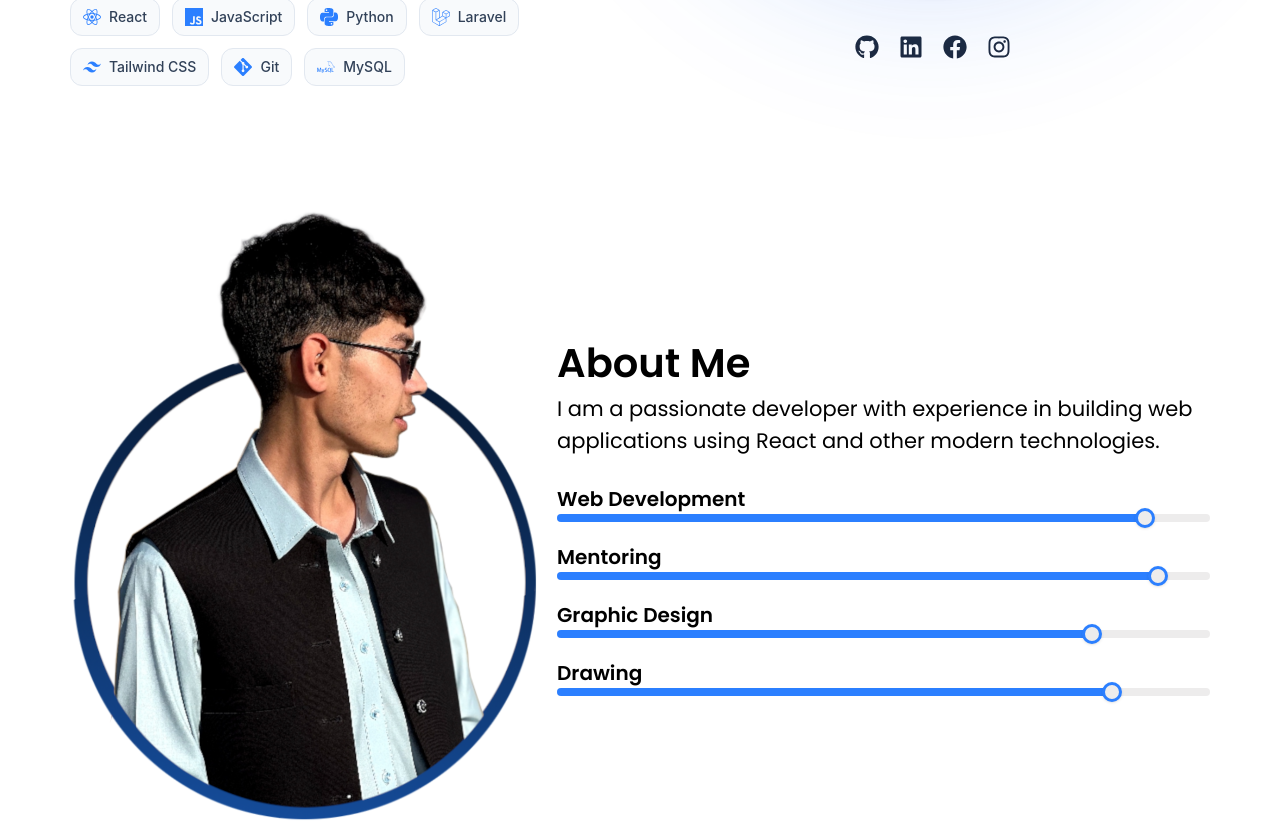
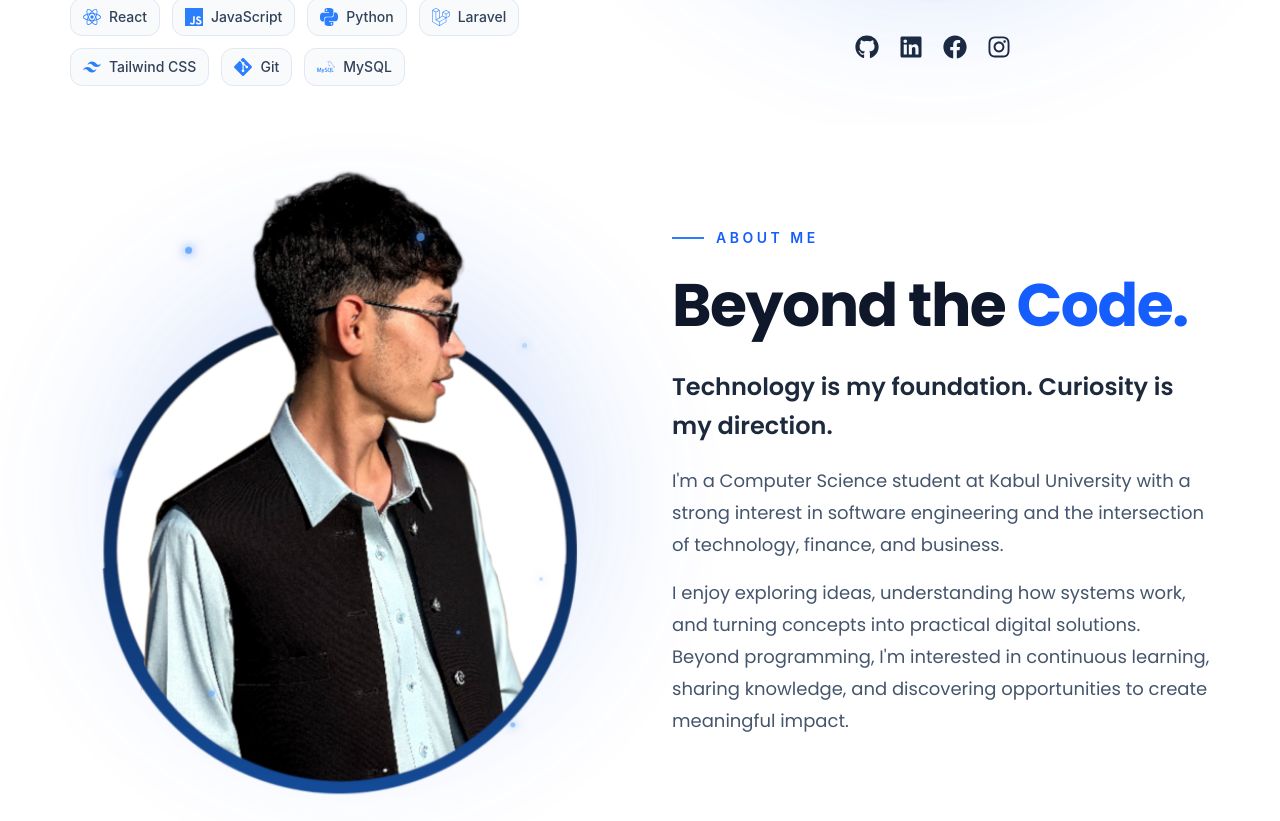
Before and after one commit to amirhussainnaweed/portfolio, a React (Vite) app: page / in a window 1280 px wide. Shown: the part 800-1621 px from the top of the page. Built offline with nearby package versions, Linux system fonts and the light colour scheme; a web font is replaced by a local one.

Commit message:
worked on about me section

```diff
--- a/src/App.css
+++ b/src/App.css
@@ -383,3 +383,199 @@ body {
   0%, 100% { transform: translate(0, 0); }
   50% { transform: translate(12px, 25px); }
 }
+
+/* About Me section */
+.aboutSection {
+  @apply bg-white text-slate-900 transition-colors duration-300;
+}
+
+.dark .aboutSection {
+  @apply bg-black text-white;
+}
+
+/* Small ABOUT ME label */
+.aboutEyebrow {
+  @apply text-blue-600 text-sm font-semibold tracking-[0.25em];
+}
+
+.dark .aboutEyebrow {
+  @apply text-blue-400;
+}
+
+.aboutEyebrowLine {
+  @apply h-[2px] w-8 bg-blue-500;
+}
+
+/* Main heading */
+.aboutHeading {
+  @apply text-slate-900;
+}
+
+.dark .aboutHeading {
+  @apply text-white;
+}
+
+.aboutHeadingAccent {
+  @apply text-blue-600;
+}
+
+.dark .aboutHeadingAccent {
+  @apply text-blue-400;
+}
+
+/* Subtitle */
+.aboutSubtitle {
+  @apply text-slate-800;
+}
+
+.dark .aboutSubtitle {
+  @apply text-slate-100;
+}
+
+/* Description */
+.aboutDescription {
+  @apply text-slate-600;
+}
+
+.dark .aboutDescription {
+  @apply text-slate-300;
+}
+
+/* About Me portrait */
+.aboutPortrait {
+  position: relative;
+  isolation: isolate;
+}
+
+.aboutPortraitGlow {
+  position: absolute;
+  top: 50%;
+  left: 50%;
+  z-index: 0;
+  width: 115%;
+  aspect-ratio: 1;
+  border-radius: 50%;
+  background: radial-gradient(
+    circle,
+    rgba(59, 130, 246, 0.38) 0%,
+    rgba(37, 99, 235, 0.24) 35%,
+    rgba(37, 99, 235, 0.12) 55%,
+    transparent 75%
+  );
+  filter: blur(65px);
+  transform: translate(-50%, -50%);
+  animation: aboutGlowPulse 6s ease-in-out infinite;
+}
+
+.dark .aboutPortraitGlow {
+  background: radial-gradient(
+    circle,
+    rgba(59, 130, 246, 0.48) 0%,
+    rgba(37, 99, 235, 0.3) 35%,
+    rgba(37, 99, 235, 0.15) 55%,
+    transparent 75%
+  );
+}
+
+/* Glow animation */
+@keyframes aboutGlowPulse {
+  0%, 100% {
+    opacity: 0.65;
+    scale: 0.92;
+  }
+
+  50% {
+    opacity: 1;
+    scale: 1.08;
+  }
+}
+
+/* About Me floating particles */
+.aboutParticle {
+  position: absolute;
+  z-index: 20;
+  border-radius: 50%;
+  background: #60a5fa;
+  box-shadow:
+    0 0 8px rgba(59, 130, 246, 0.8),
+    0 0 18px rgba(59, 130, 246, 0.5);
+  pointer-events: none;
+}
+
+/* Particle sizes and positions */
+.aboutParticleOne {
+  width: 7px;
+  height: 7px;
+  top: 15%;
+  left: 20%;
+  animation: aboutParticleFloat 5s ease-in-out infinite;
+}
+
+.aboutParticleTwo {
+  width: 5px;
+  height: 5px;
+  top: 28%;
+  right: 15%;
+  animation: aboutParticleFloat 6s ease-in-out infinite 1s;
+}
+
+.aboutParticleThree {
+  width: 9px;
+  height: 9px;
+  top: 48%;
+  left: 8%;
+  animation: aboutParticleFloat 7s ease-in-out infinite 0.5s;
+}
+
+.aboutParticleFour {
+  width: 4px;
+  height: 4px;
+  top: 65%;
+  right: 12%;
+  animation: aboutParticleFloat 5.5s ease-in-out infinite 1.5s;
+}
+
+.aboutParticleFive {
+  width: 6px;
+  height: 6px;
+  bottom: 15%;
+  left: 25%;
+  animation: aboutParticleFloat 6.5s ease-in-out infinite 2s;
+}
+
+.aboutParticleSix {
+  width: 4px;
+  height: 4px;
+  bottom: 25%;
+  right: 28%;
+  animation: aboutParticleFloat 5s ease-in-out infinite 0.8s;
+}
+
+.aboutParticleSeven {
+  width: 8px;
+  height: 8px;
+  top: 12%;
+  right: 35%;
+  animation: aboutParticleFloat 7s ease-in-out infinite 1.8s;
+}
+
+.aboutParticleEight {
+  width: 5px;
+  height: 5px;
+  bottom: 10%;
+  right: 18%;
+  animation: aboutParticleFloat 6s ease-in-out infinite 2.5s;
+}
+
+/* Gentle floating and fading */
+@keyframes aboutParticleFloat {
+  0%, 100% {
+    transform: translate3d(0, 0, 0);
+    opacity: 0.35;
+  }
+
+  50% {
+    transform: translate3d(8px, -16px, 0);
+    opacity: 1;
+  }
+}
--- a/src/sections/AboutMe.jsx
+++ b/src/sections/AboutMe.jsx
@@ -1,106 +1,80 @@
 import React from "react";
 import { motion } from "framer-motion";
 
-const skills = [
-  { name: "Web Development", value: 90 },
-  { name: "Mentoring", value: 92 },
-  { name: "Graphic Design", value: 82 },
-  { name: "Drawing", value: 85 },
-];
-
 const AboutMe = () => {
   return (
-    <div className="mt-10 responsive flex flex-col lg:flex-row lg:justify-between items-center sectionDark">
-      <div className="lg:hidden">
-        <h2 className="font-semibold leading-[auto] tracking-[3%] font-Poppins text-3xl md:text-3xl lg:text-5xl">
-          About Me
-        </h2>
-        <p className="font-normal font-Poppins text-[14px] lg:text-[16px] xl:text-[18px]">
-          I am a passionate developer with experience in building web
-          applications using React and other modern technologies.
-        </p>
-        <div className="flex flex-col w-full gap-5 mt-7">
-          {skills.map((skill, index) => {
-            return (
-              <div key={skill.name}>
-                <p className="aboutMeslider">{skill.name}</p>
-                <div className="relative w-full h-2 bg-[#EDECEC] rounded-[6px]">
+    <section className="aboutSection responsive relative overflow-hidden">
+      <div className="mx-auto grid max-w-[1400px] grid-cols-1 items-center gap-12 lg:grid-cols-2 lg:gap-16">
+        {/* Portrait */}
         <motion.div
-                    className="h-2 bg-blue-500 rounded-[6px]"
-                    initial={{ width: 0 }}
-                    whileInView={{ width: `${skill.value}%` }}
-                    viewport={{ once: true, amount: 0.5 }}
+          className="aboutPortrait relative flex items-center justify-center"
+          initial={{ opacity: 0, x: -40 }}
+          whileInView={{ opacity: 1, x: 0 }}
+          viewport={{ once: true, amount: 0.3 }}
+          transition={{ duration: 0.8, ease: "easeOut" }}
+        >
+          {/* Ambient glow */}
+          <div className="aboutPortraitGlow" />
+
+          {/* Floating particles */}
+          <div className="aboutParticle aboutParticleOne" />
+          <div className="aboutParticle aboutParticleTwo" />
+          <div className="aboutParticle aboutParticleThree" />
+          <div className="aboutParticle aboutParticleFour" />
+          <div className="aboutParticle aboutParticleFive" />
+          <div className="aboutParticle aboutParticleSix" />
+          <div className="aboutParticle aboutParticleSeven" />
+          <div className="aboutParticle aboutParticleEight" />
+
+          <motion.img
+            src="/images/Nme2.png"
+            alt="Portrait of Amir Hussain Naweed"
+            className="aboutPortraitImage relative z-10 w-full max-w-[480px] object-contain"
+            animate={{ y: [0, -8, 0] }}
             transition={{
-                      duration: 1,
-                      ease: "easeOut",
-                      delay: index * 0.2,
+              duration: 6,
+              repeat: Infinity,
+              ease: "easeInOut",
             }}
           />
+        </motion.div>
+
+        {/* Introduction */}
         <motion.div
-                    className="absolute top-1/2 -translate-y-1/2 w-5 h-5 bg-[#EDECEC] border-[3px] border-blue-500 rounded-full shadow"
-                    initial={{ left: "0%" }}
-                    whileInView={{ left: `calc(${skill.value}% - 10px)` }}
-                    viewport={{ once: true, amount: 0.5 }}
-                    transition={{
-                      duration: 1,
-                      ease: "easeOut",
-                      delay: index * 0.2,
-                    }}
-                  />
+          className="aboutIntroduction flex flex-col items-start"
+          initial={{ opacity: 0, x: 40 }}
+          whileInView={{ opacity: 1, x: 0 }}
+          viewport={{ once: true, amount: 0.3 }}
+          transition={{ duration: 0.8, ease: "easeOut", delay: 0.15 }}
+        >
+          <div className="aboutEyebrow flex items-center gap-3">
+            <span className="aboutEyebrowLine" />
+            <span>ABOUT ME</span>
           </div>
+
+          <h2 className="aboutHeading mt-5 font-Poppins text-4xl font-bold leading-tight tracking-tight sm:text-5xl xl:text-6xl">
+            Beyond the <span className="aboutHeadingAccent">Code.</span>
+          </h2>
+
+          <h3 className="aboutSubtitle mt-6 font-Poppins text-xl font-semibold leading-relaxed sm:text-2xl">
+            Technology is my foundation. Curiosity is my direction.
+          </h3>
+
+          <p className="aboutDescription mt-5 max-w-[650px] font-Poppins text-base leading-8 sm:text-lg">
+            I'm a Computer Science student at Kabul University with a strong
+            interest in software engineering and the intersection of technology,
+            finance, and business.
+          </p>
+
+          <p className="aboutDescription mt-4 max-w-[650px] font-Poppins text-base leading-8 sm:text-lg">
+            I enjoy exploring ideas, understanding how systems work, and turning
+            concepts into practical digital solutions. Beyond programming, I'm
+            interested in continuous learning, sharing knowledge, and
+            discovering opportunities to create meaningful impact.
+          </p>
+        </motion.div>
       </div>
-            );
-          })}
-        </div>
-      </div>
-      <img
-        className="md:max-w-[393px] xl:max-w-[538px] xl:max-h-[687px] mt-[70px] lg:mt-[0]"
-        src="images/Nme2.png"
-        alt=""
-      />
-      <div className="hidden lg:flex lg:flex-col justify-center lg:w-[553px] xl:w-[653px] 2xl:w-[753px]">
-        <h2 className="font-semibold leading-[auto] tracking-[3%] font-Poppins text-[40px]">
-          About Me
-        </h2>
-        <p className="font-normal font-Poppins md:text-[16px] lg:text-[18px] xl:text-[21px]">
-          I am a passionate developer with experience in building web
-          applications using React and other modern technologies.
-        </p>
-        <div className="flex flex-col w-full gap-5 mt-7">
-          {skills.map((skill, index) => {
-            return (
-              <div key={skill.name}>
-                <p className="aboutMeslider">{skill.name}</p>
-                <div className="relative w-full h-2 bg-[#EDECEC] rounded-[6px]">
-                  <motion.div
-                    className="h-2 bg-blue-500 rounded-[6px]"
-                    initial={{ width: 0 }}
-                    whileInView={{ width: `${skill.value}%` }}
-                    viewport={{ once: true, amount: 0.5 }}
-                    transition={{
-                      duration: 1,
-                      ease: "easeOut",
-                      delay: index * 0.2,
-                    }}
-                  />
-                  <motion.div
-                    className="absolute top-1/2 -translate-y-1/2 w-5 h-5 bg-[#EDECEC] border-[3px] border-blue-500 rounded-full shadow"
-                    initial={{ left: "0%" }}
-                    whileInView={{ left: `calc(${skill.value}% - 10px)` }}
-                    viewport={{ once: true, amount: 0.5 }}
-                    transition={{
-                      duration: 1,
-                      ease: "easeOut",
-                      delay: index * 0.2,
-                    }}
-                  />
-                </div>
-              </div>
-            );
-          })}
-        </div>
-      </div>
-    </div>
+    </section>
   );
 };
 
```
Lines whose indentation alone changed are shown as unchanged.
